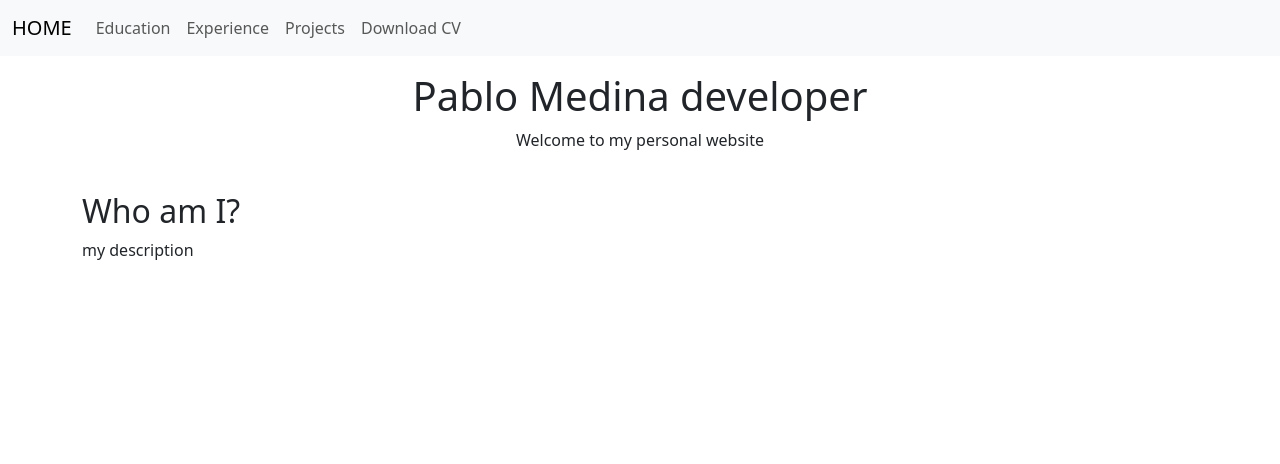
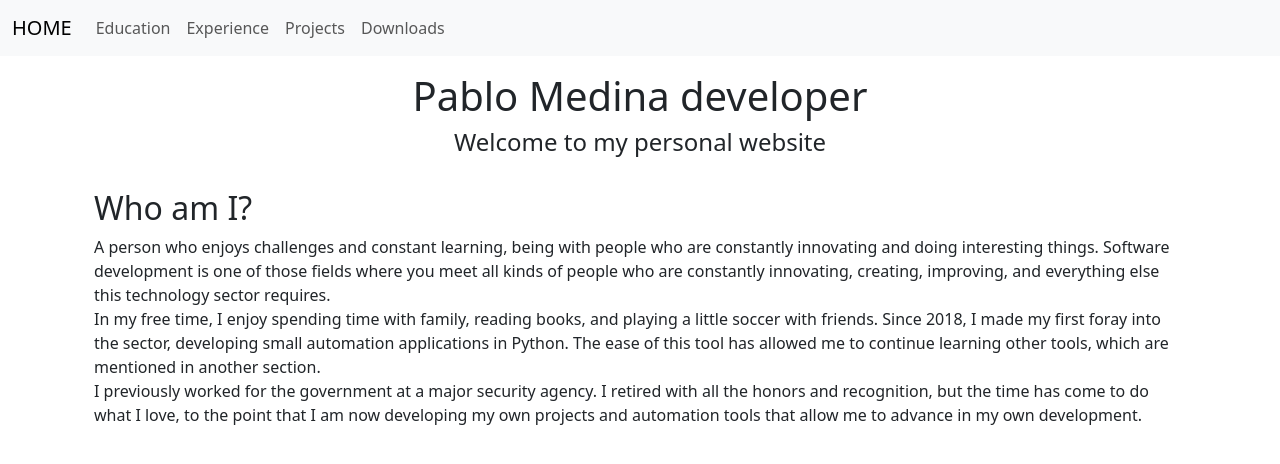
Before and after one commit to pcmasoft/py-flask, a Flask app: page / in a window 1280 px wide. Shown: the top 464 px of the page. Run offline with Flask 3, Linux system fonts and the light colour scheme; some libraries are stand-ins or nearby versions.

Commit message:
Update: 15-10-2025  9:34

```diff
--- a/app/templates/base.html
+++ b/app/templates/base.html
@@ -30,7 +30,7 @@
                         <a class="nav-link" href="/project">Projects</a>
                     </li>
                     <li class="nav-item">
-                        <a class="nav-link" aria-current="page" href="/cv">Download CV</a>
+                        <a class="nav-link" aria-current="page" href="/cv">Downloads</a>
                     </li>
                 </ul>
             </div>
--- a/app/templates/cv.html
+++ b/app/templates/cv.html
@@ -5,7 +5,7 @@
 {%block content%}
 <div class="container text-center mt-3">
     <h1>{{user_data.name}} {{user_data.last_name}} developer</h1>
-    <p></p>
+    <h4></h4>
 </div>
 
 <!-- Projects -->
--- a/app/templates/experience.html
+++ b/app/templates/experience.html
@@ -5,12 +5,12 @@
 {%block content%}
 <div class="container text-center mt-3">
     <h1>{{user_data.name}} {{user_data.last_name}} developer</h1>
-    <p>My experience</p>
+    <h4>My experience</h4>
 </div>
 
 <!-- A summary of my journey -->
 <br>
-<h2>A summary of my journey</h2>
+<h2> A summary of my journey</h2>
 <p>
     I was developing information systems and other tasks such as managing databases, creating automation tools (python,
     c++), updating projects (java), and many others.<br>
--- a/app/templates/index.html
+++ b/app/templates/index.html
@@ -5,14 +5,25 @@
 {%block content%}
 <div class="container text-center mt-3">
     <h1>{{user_data.name}} {{user_data.last_name}} developer</h1>
-    <p>Welcome to my personal website</p>
+    <h4>Welcome to my personal website</h4>
 </div>
 <!-- Who am I? -->
 <br>
-<h2>Who am I?</h2>
-<p>
-    my description
-</p>
+<div class="container text-left">
+
+    <h2>Who am I?</h2>
+    <p>
+        A person who enjoys challenges and constant learning, being with people who are constantly innovating and doing
+        interesting things. Software development is one of those fields where you meet all kinds of people who are
+        constantly innovating, creating, improving, and everything else this technology sector requires.<br>
+        In my free time, I enjoy spending time with family, reading books, and playing a little soccer with friends.
+        Since 2018, I made my first foray into the sector, developing small automation applications in Python. The ease of
+        this tool has allowed me to continue learning other tools, which are mentioned in another section.<br>
+        I previously worked for the government at a major security agency. I retired with all the honors and recognition,
+        but the time has come to do what I love, to the point that I am now developing my own projects and automation tools
+        that allow me to advance in my own development.
+    </p>
+</div>
 
 
 
--- a/app/templates/project.html
+++ b/app/templates/project.html
@@ -5,13 +5,13 @@
 {%block content%}
 <div class="container text-center mt-3">
     <h1>{{user_data.name}} {{user_data.last_name}} developer</h1>
-    <p>My Projects</p>
+    <h4>My Projects</h4>
 </div>
 
 <!-- Projects -->
 <br>
 <div class="container mt-3">
-    <h2>Project</h2>
+    <!--<h3>Project</h3>-->
     <div class="row">
         {%for proj in user_data.projects%}
         <div class="col-4">
```
Also changed, not shown: app/templates/education.html (+7 -3 lines), app/doc/LOCAL CONFIGURATION WITH APACHE SERVER.TXT (renamed from LOCAL CONFIGURATION WITH APACHE SERVER.TXT).
